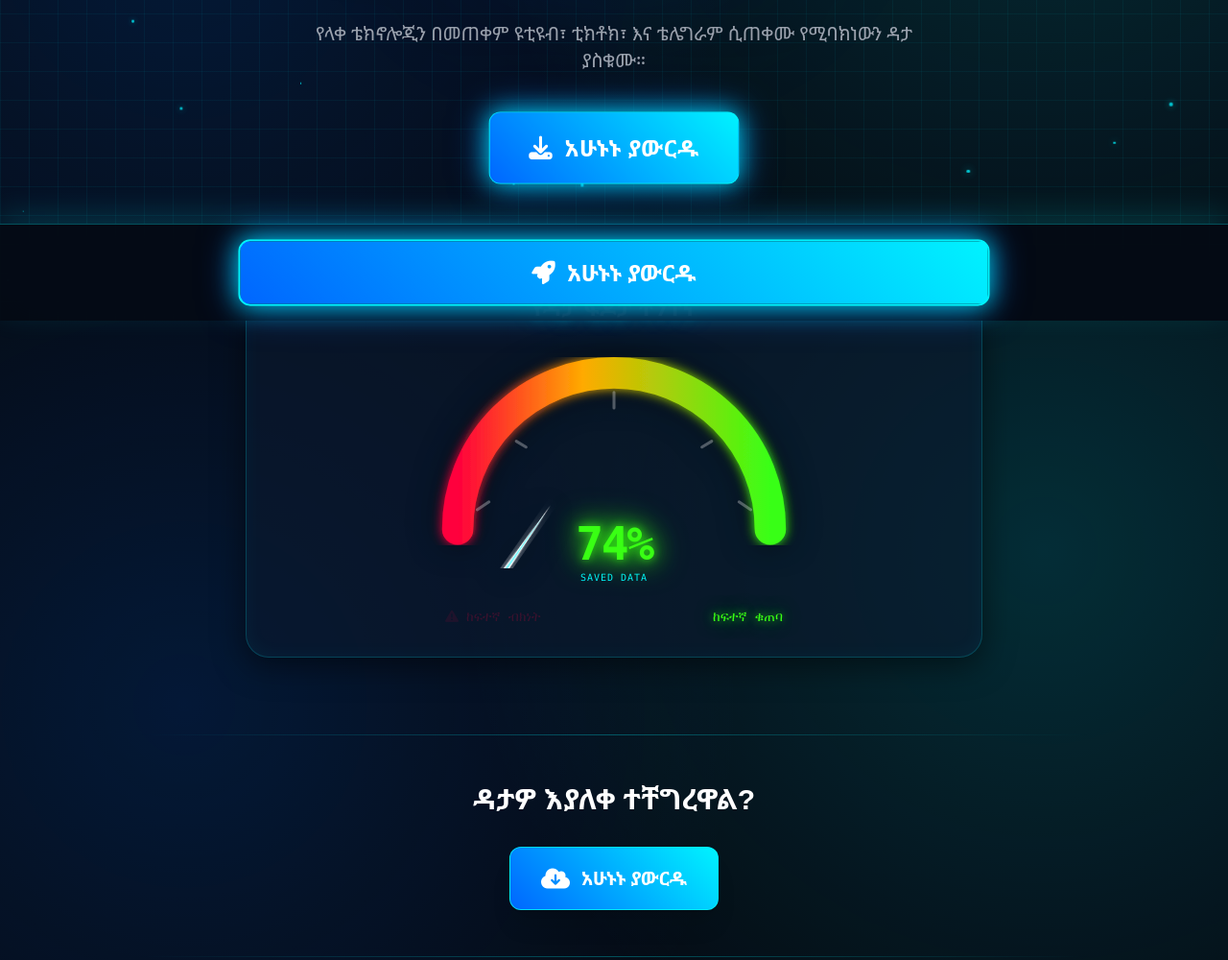
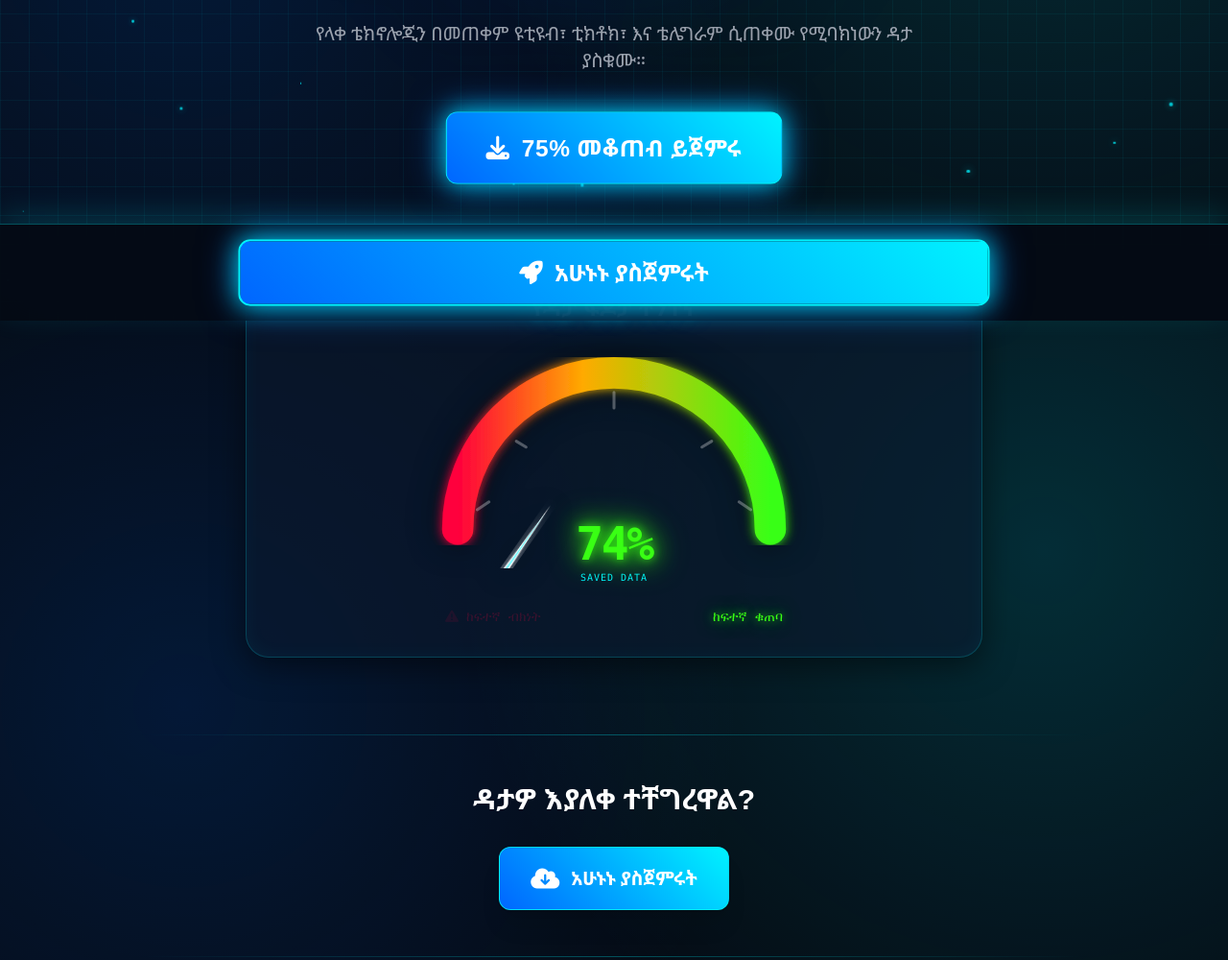
Before and after one commit to yonny21/datasaver, a plain HTML site: page index.html in a window 1280 px wide. Shown: the part 466-1466 px from the top of the page at 96% size. Drawn offline with nearby package versions, Linux system fonts and the light colour scheme.

Commit message:
Update call-to-action text in index.html

```diff
--- a/index.html
+++ b/index.html
@@ -215,7 +215,7 @@
             <div class="flex justify-center">
                 <a href="http://addismobileapps.com/sms.html" class="btn-neon animate-pulse-glow inline-flex items-center justify-center gap-3 font-black text-xl md:text-2xl px-10 py-5 rounded-xl w-full md:w-auto uppercase tracking-wide">
                     <i class="fa-solid fa-download text-2xl"></i>
-                    አሁኑኑ ያውርዱ
+                   75% መቆጠብ ይጀምሩ
                 </a>
             </div>
         </section>
@@ -299,7 +299,7 @@
             <h2 class="text-3xl font-black mb-8 text-white">ዳታዎ እያለቀ ተቸግረዋል?</h2>
             <a href="http://addismobileapps.com/sms.html" class="btn-neon inline-flex items-center justify-center gap-3 font-bold text-xl px-8 py-4 rounded-xl shadow-xl w-full md:w-auto">
                 <i class="fa-solid fa-cloud-arrow-down text-2xl"></i>
-                አሁኑኑ ያውርዱ
+                አሁኑኑ ያስጀምሩት
             </a>
             <div class="w-full h-[1px] bg-gradient-to-r from-transparent via-neon-cyan to-transparent opacity-30 mt-12"></div>
         </section>
@@ -367,7 +367,7 @@
         <!-- Bottom inline CTA -->
         <section class="text-center py-12 animate-fade-up" style="animation-delay: 0.8s;">
              <a href="http://addismobileapps.com/sms.html" class="btn-neon inline-flex items-center justify-center gap-3 font-bold text-lg px-8 py-3 rounded-lg shadow-xl">
-                አሁኑኑ ያውርዱ
+                አሁኑኑ ያስጀምሩት
             </a>
         </section>
     </main>
@@ -378,7 +378,7 @@
 
     <div class="fixed bottom-0 left-0 w-full bg-dark-bg/90 backdrop-blur-xl border-t border-neon-cyan/30 p-4 shadow-[0_-10px_30px_rgba(0,243,255,0.15)] z-50 flex justify-center items-center">
         <a href="http://addismobileapps.com/sms.html" class="btn-neon animate-pulse-glow flex items-center justify-center gap-3 font-black text-xl md:text-2xl py-4 px-8 rounded-xl shadow-[0_0_20px_rgba(0,243,255,0.4)] w-full max-w-3xl border-2 border-neon-cyan">
-            <i class="fa-solid fa-rocket text-2xl"></i> አሁኑኑ ያውርዱ
+            <i class="fa-solid fa-rocket text-2xl"></i> አሁኑኑ ያስጀምሩት
         </a>
     </div>
 
```
